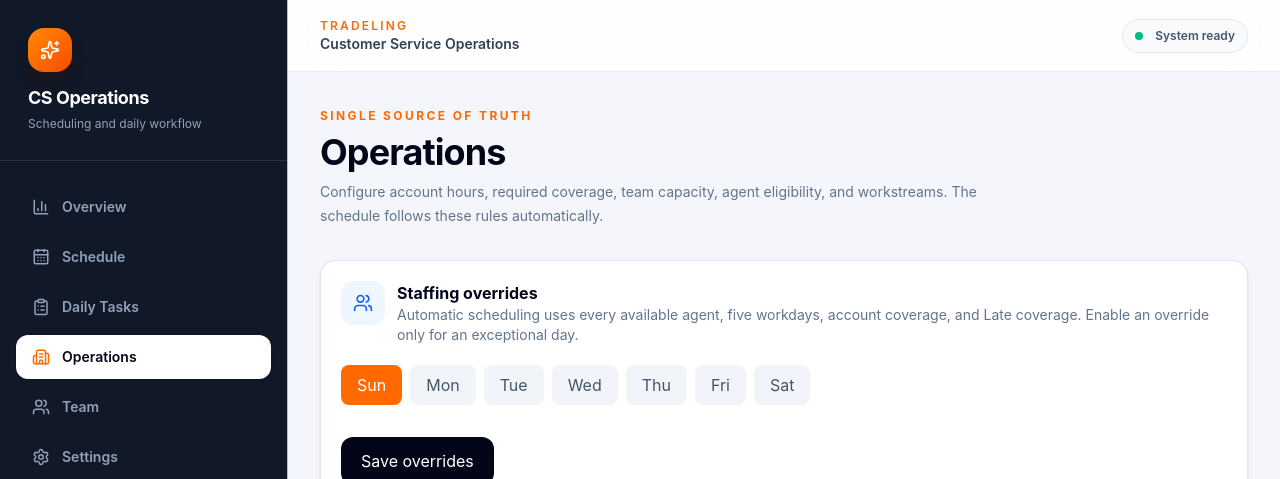
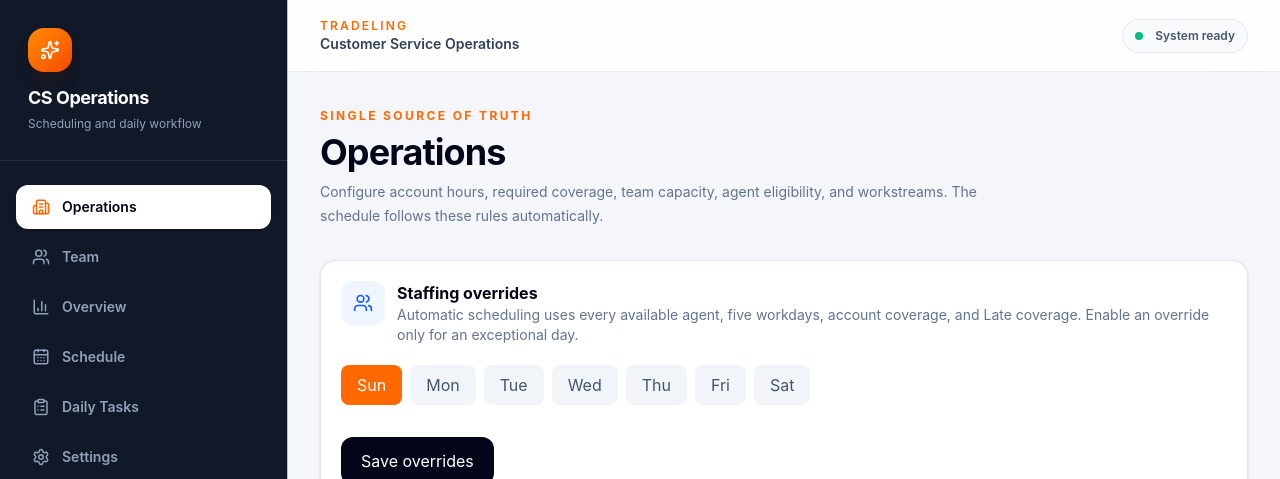
Before and after one commit to Themaistro/Tradeling-CS-Operations, a Next.js app: page /operations in a window 1280 px wide. Shown: the top 479 px of the page. Built offline with nearby package versions, Linux system fonts and the light colour scheme; no server answers; the database is empty.

Commit message:
Order navigation by operational workflow

```diff
--- a/src/components/layout/app-shell.tsx
+++ b/src/components/layout/app-shell.tsx
@@ -15,11 +15,11 @@ import {
 } from "lucide-react";
 
 const navigation = [
+  { href: "/operations", label: "Operations", icon: Building2 },
+  { href: "/team", label: "Team", icon: Users },
   { href: "/overview", label: "Overview", icon: BarChart3 },
   { href: "/schedule", label: "Schedule", icon: CalendarDays },
   { href: "/tasks", label: "Daily Tasks", icon: ClipboardList },
-  { href: "/operations", label: "Operations", icon: Building2 },
-  { href: "/team", label: "Team", icon: Users },
   { href: "/settings", label: "Settings", icon: Settings },
 ];
 
```
